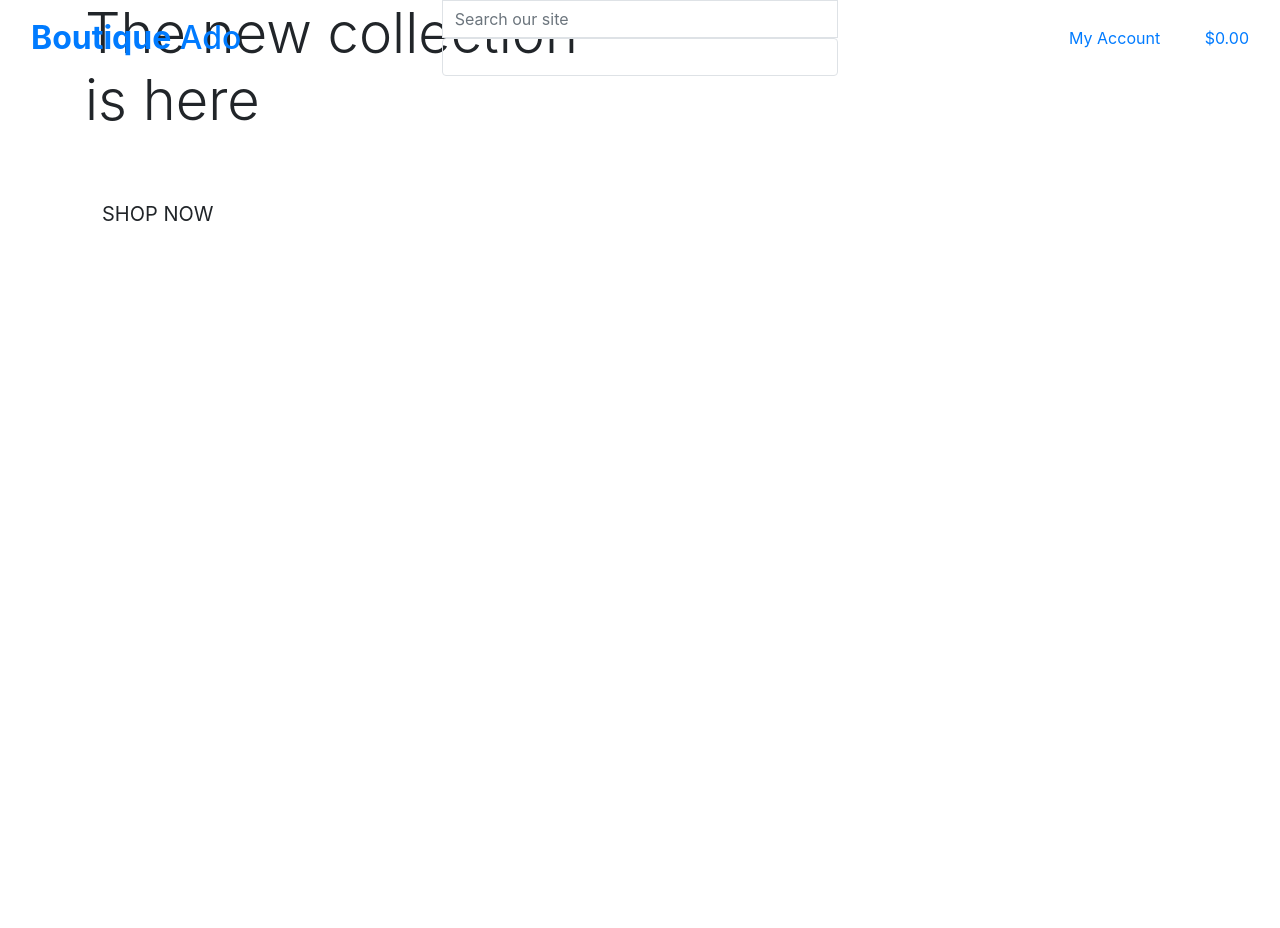
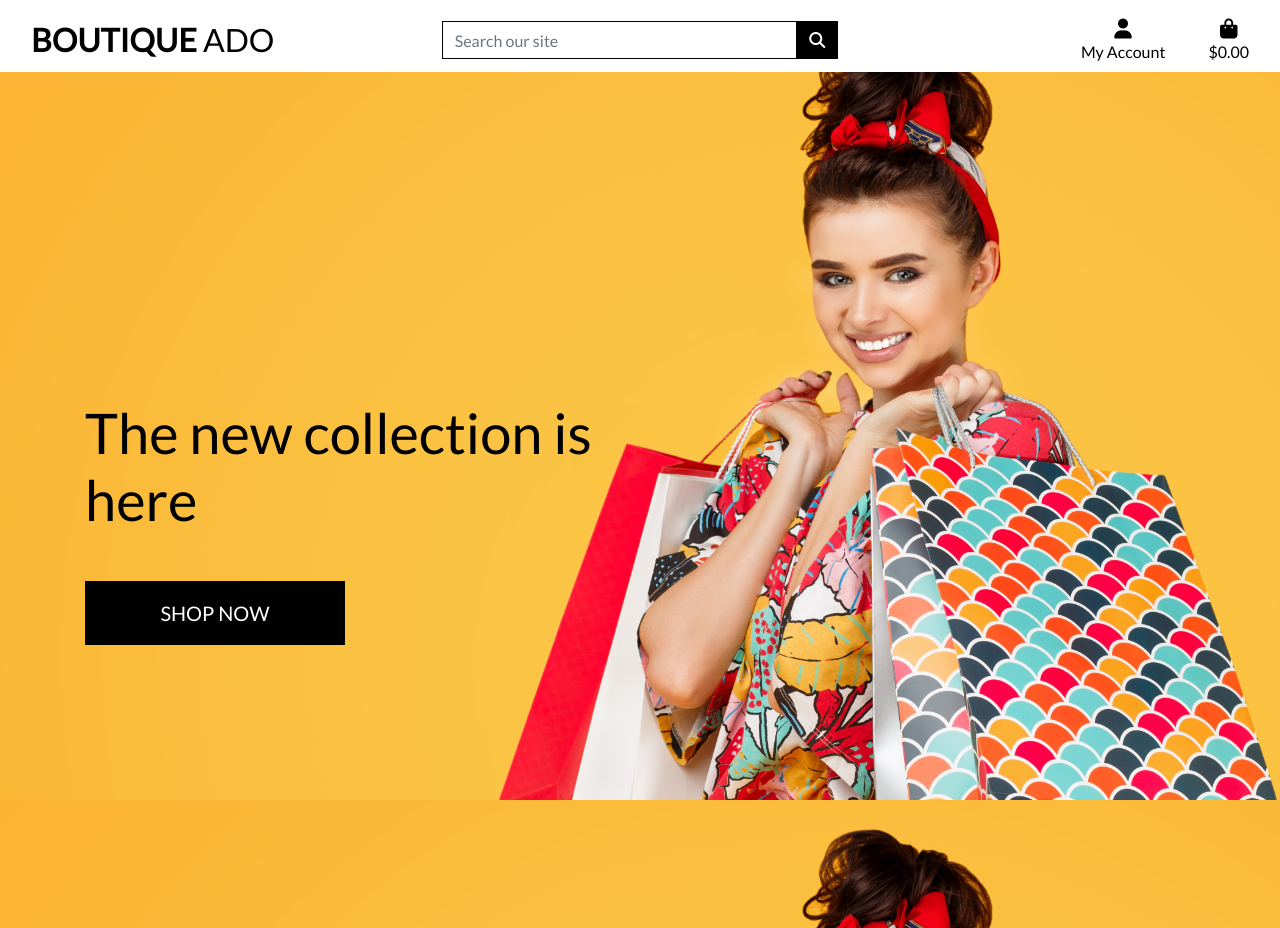
Before and after one commit to boomernag/boutique_ado_v1, a Django app: page / in a window 1280 px wide. Before the commit the page ends 221 px from the top, so only its background shows below. Run offline with Django 3.2, Linux system fonts and the light colour scheme; some libraries are stand-ins or nearby versions.

Commit message:
Completed homepage header and css

```diff
--- a/boutique_ado/settings.py
+++ b/boutique_ado/settings.py
@@ -147,3 +147,7 @@ USE_TZ = True
 # https://docs.djangoproject.com/en/3.1/howto/static-files/
 
 STATIC_URL = '/static/'
+STATICFILES_DIRS = (os.path.join(BASE_DIR, 'static'),)
+
+MEDIA_URL = '/media/'
+MEDIA_ROOT = os.path.join(BASE_DIR, 'media')
--- a/boutique_ado/urls.py
+++ b/boutique_ado/urls.py
@@ -15,9 +15,11 @@ Including another URLconf
 """
 from django.contrib import admin
 from django.urls import path, include
+from django.conf import settings
+from django.conf.urls.static import static
 
 urlpatterns = [
     path('admin/', admin.site.urls),
     path('accounts/', include('allauth.urls')),
     path('', include('home.urls')),
-]
+] + static(settings.MEDIA_URL, document_root=settings.MEDIA_ROOT)
--- /dev/null
+++ b/static/css/base.css
@@ -0,0 +1,74 @@
+html {
+    height: 100%;
+}
+
+body {
+    background: url('/media/homepage_background_cropped.jpg') no-repeat center center fixed;
+    background-size: cover;
+    height: calc(100ch - 164px);
+    color: #555;
+    font-family: 'Lato';
+}
+
+/* from Bulma */
+.icon {
+    align-items: center;
+    display: inline-flex;
+    justify-content: center;
+    height: 1,5rem;
+    width: 1,5rem;
+}
+
+.logo-font {
+    text-transform: uppercase;
+}
+
+.main-logo-link {
+    width: fit-content;
+}
+
+.shop-now-button {
+    background: black;
+    color: white;
+    min-width: 260px;
+}
+
+.btn-black {
+    background: black;
+    color: white;
+}
+
+.shop-now-button:hover,
+.shop-now-button:active,
+.shop-now-button:focus,
+.btn-black:hover,
+.btn-black:active,
+.btn-black:focus {
+    background: #222;
+    color: white;
+}
+
+.text-black {
+    color: black !important;
+}
+
+.border-black {
+    border: 1px solid black !important;
+}
+
+/* ----------------------- Media Queries */
+
+/* Slightly larger container on x1 screens */
+@media (min-width: 992px) {
+    .fixed-top-desktop-only {
+        position: fixed;
+        top: 0;
+        right: 0;
+        left: 0;
+        z-index: 1030;
+    }
+
+    .header-container {
+        padding-top: 164px;
+    }
+}
--- a/templates/base.html
+++ b/templates/base.html
@@ -15,12 +15,15 @@
 
     {% block corecss %}
     <link rel="stylesheet" href="https://cdn.jsdelivr.net/npm/bootstrap@4.5.3/dist/css/bootstrap.min.css" integrity="sha384-TX8t27EcRE3e/ihU7zmQxVncDAy5uIKz4rEkgIXeMed4M0jlfIDPvg6uqKI2xXr2" crossorigin="anonymous">
+    <link rel="stylesheet" href="https://fonts.googleapis.com/css2?family=Lato&display=swap">
+    <link rel="stylesheet" href="{% static 'css/base.css' %}">
     {% endblock %}
 
     {% block extra_css %}
     {% endblock %}
 
     {% block corejs %}
+    <script src="https://kit.fontawesome.com/1cc564f48d.js" crossorigin="anonymous"></script>
     <script src="https://code.jquery.com/jquery-3.5.1.slim.min.js" integrity="sha384-DfXdz2htPH0lsSSs5nCTpuj/zy4C+OGpamoFVy38MVBnE+IbbVYUew+OrCXaRkfj" crossorigin="anonymous"></script>
     <script src="https://cdn.jsdelivr.net/npm/bootstrap@4.5.3/dist/js/bootstrap.bundle.min.js" integrity="sha384-ho+j7jyWK8fNQe+A12Hb8AhRq26LrZ/JpcUGGOn+Y7RsweNrtN/tE3MoK7ZeZDyx" crossorigin="anonymous"></script>
     {% endblock %}
@@ -32,18 +35,18 @@
   </head>
   <body>
     <header class="container-fluid fixed-top">
-        <div class="row">
+        <div id="topnav" class="row bg-white pt-lg-2 d-none d-lg-flex">
             <div class="col-12 col-lg-4 my-auto py-1 py-lg-0 text-center text-lg-left">
                 <a href="{% url 'home' %}" class="nav-link main-logo-link">
-                    <h2 class="logo-front text-black my-0"><strong>Boutique</strong> Ado</h2>
+                    <h2 class="logo-font text-black my-0"><strong>Boutique</strong> Ado</h2>
                 </a>
             </div>
             <div class="col-12 col-lg-4 my-auto py-1 py-lg-0">
-                <form method="get" action="">
+                <form method="GET" action="">
                     <div class="input-group w-100">
                         <input class="form-control border border-black rounded-0" type="text" name="q" placeholder="Search our site">
-                        <div class="input-group append">
-                            <button class="form-control btn btn-black border border-black rounder-0" type="submit">
+                        <div class="input-group-append">
+                            <button class="form-control btn btn-black border border-black rounded-0" type="submit">
                                 <span class="icon">
                                     <i class="fas fa-search"></i>
                                 </span>
```
Also changed, not shown: media/homepage_background_cropped.jpg (added).
